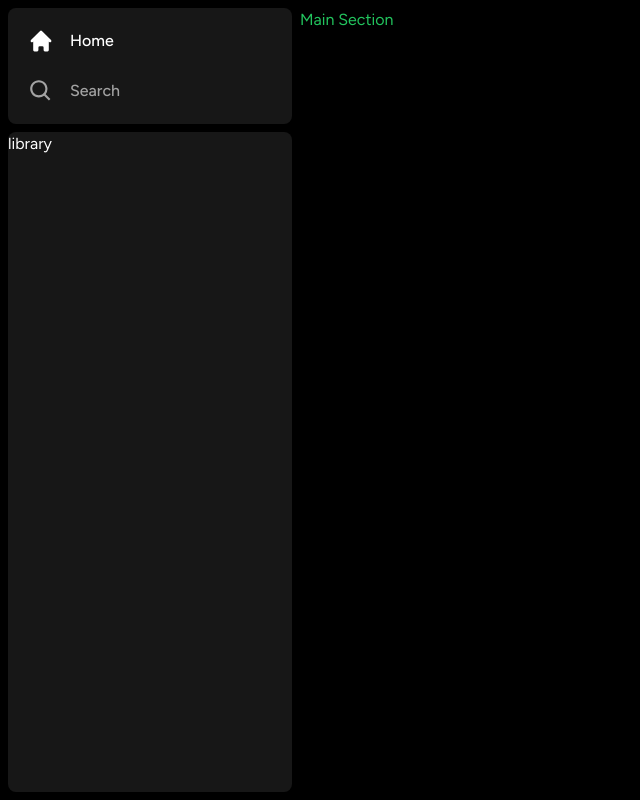
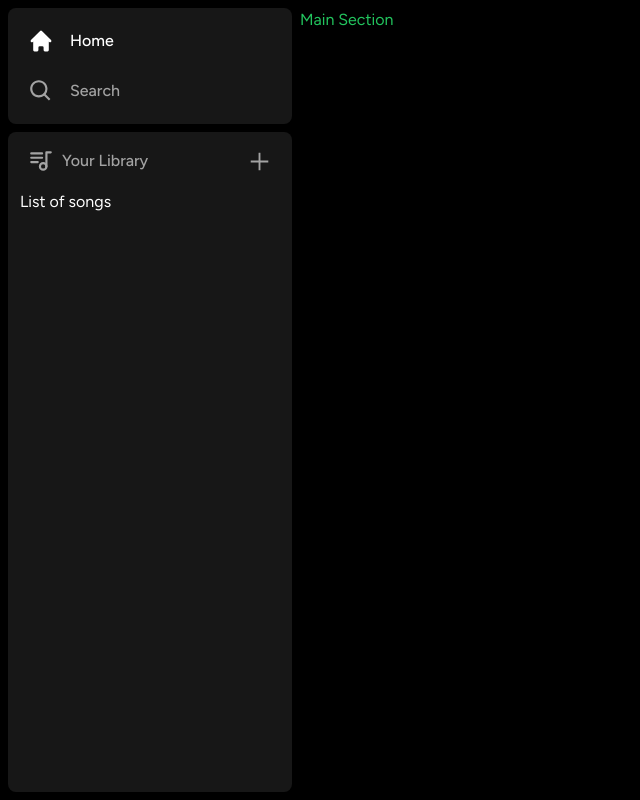
Before and after one commit to jon-jc/music-player, a Next.js app: page / in a window 1280 px wide. Shown: the whole page, without its empty margins (0-640 px from the left). Built offline with nearby package versions, Linux system fonts and the light colour scheme.

Commit message:
Add upload button and UI enhancements to Library component

```diff
--- a/components/Library.tsx
+++ b/components/Library.tsx
@@ -1,7 +1,42 @@
 "use client";
 
+import { AiOutlinePlus } from "react-icons/ai";
+import { TbPlaylist } from "react-icons/tb";
+
 const Library = () => {
-  return <div>library</div>;
+  const onClick = () => {
+    // handle uploads
+  };
+  return (
+    <div className="flex flex-col">
+      <div
+        className="
+            flex
+            items-center
+            justify-between
+            px-5
+            pt-4
+        "
+      >
+        <div
+          className="
+                inline-flex
+                items-center
+                gap-x-2
+            "
+        >
+          <TbPlaylist className="text-neutral-400" size={26} />
+          <p className="text-neutral-400 font-medium text-md">Your Library</p>
+        </div>
+        <AiOutlinePlus
+          onClick={onClick}
+          size={25}
+          className="text-neutral-400 cursor-pointer hover:text-white transition"
+        />
+      </div>
+      <div className="flex flex-col gap-y-2 mt-4 px-3">List of songs</div>
+    </div>
+  );
 };
 
 export default Library;
```
